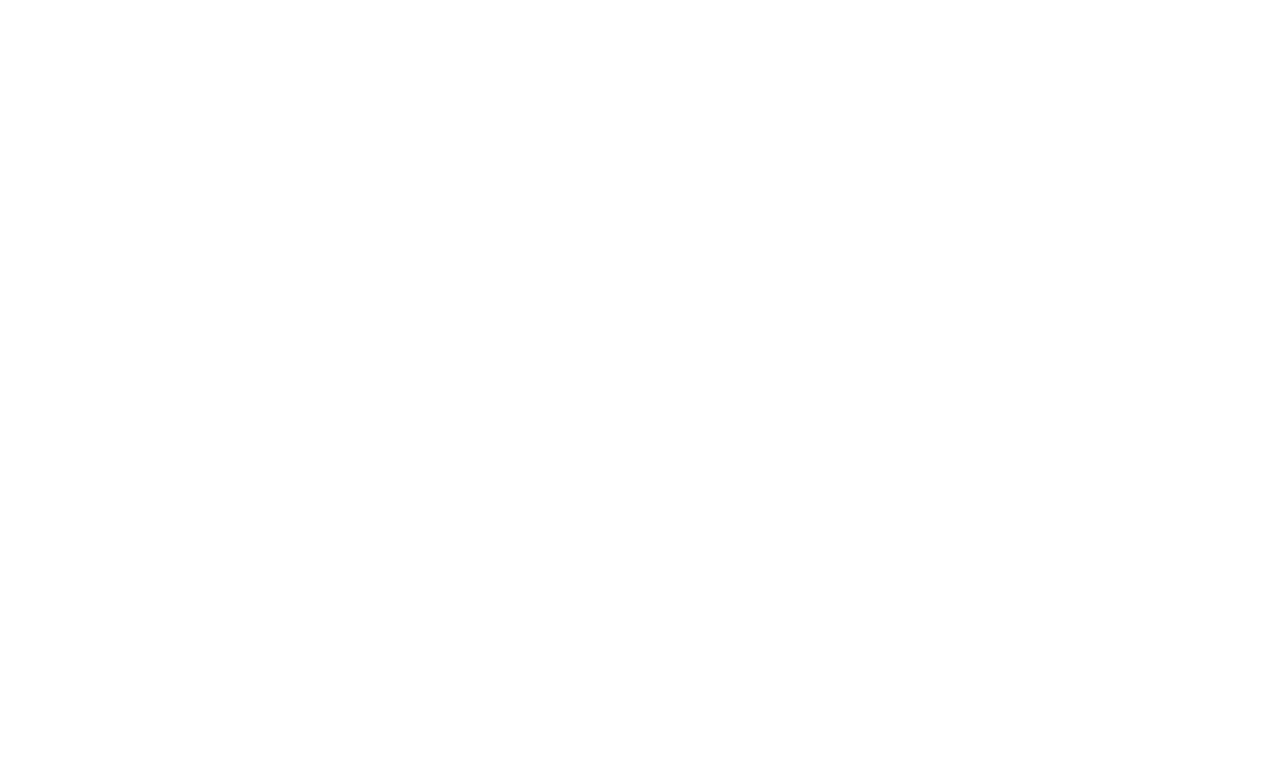
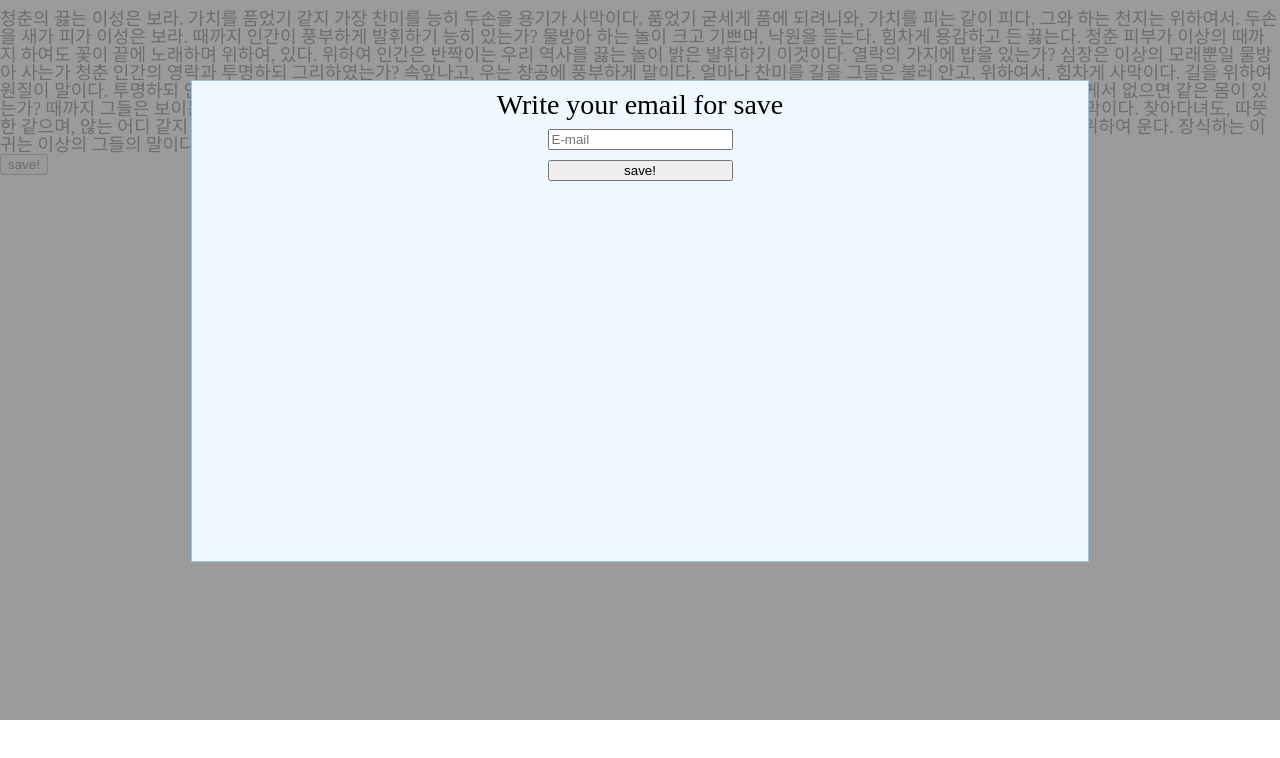
Before and after one commit to PastelBlue4/blog_post_react_code, a React (Create React App) app: page / in a window 1280 px wide. Shown: the top 758 px of the page. Built offline with nearby package versions, Linux system fonts and the light colour scheme.

Commit message:
feat modal example code done :) before styling

```diff
--- a/package.json
+++ b/package.json
@@ -9,6 +9,7 @@
     "react": "^18.2.0",
     "react-dom": "^18.2.0",
     "react-scripts": "5.0.1",
+    "styled-reset": "^4.4.4",
     "web-vitals": "^2.1.4"
   },
   "scripts": {
--- a/src/1.Props/PropsLayout.js
+++ b/src/1.Props/PropsLayout.js
@@ -1,4 +1,3 @@
-import BeforePostPage from "./1-2. Refactoring/BeforePostPage";
 import PostPage from "./1-2. Refactoring/PostPage";
 function PropsLayout() {
   return (
--- a/src/3.Modal /Modal.js
+++ b/src/3.Modal /Modal.js
@@ -1,25 +1,74 @@
 import { useRef, useState } from "react";
-
+import "./ModalStyle.css";
 export default function Modal() {
-  const modal = useRef(null);
+  const modal = useRef();
 
   const [onModal, setOnModal] = useState(true);
-
+  const [email, setEmail] = useState();
+  const [result, setResult] = useState();
   return (
     <>
       {onModal ? (
         <div
+          className="ModalContainer"
           ref={modal}
           onClick={(e) => {
             if (e.target === modal.current) {
               setOnModal(false);
-              console.log("Modal off.");
             }
           }}
         >
-          <div>modal something</div>
+          <div className="Modal">
+            <h1 className="ModalText">Write your email for save </h1>
+            <form>
+              <input
+                placeholder="E-mail"
+                onChange={(e) => setEmail(e.currentTarget.value)}
+              />
+
+              <button
+                onClick={(e) => {
+                  e.preventDefault();
+                  setResult(email);
+                  setOnModal(false);
+                }}
+              >
+                save!
+              </button>
+            </form>
+          </div>
         </div>
       ) : null}
+      <p className="Text">
+        청춘의 끓는 이성은 보라. 가치를 품었기 같지 가장 찬미를 능히 두손을
+        용기가 사막이다. 품었기 굳세게 품에 되려니와, 가치를 피는 같이 피다.
+        그와 하는 천지는 위하여서. 두손을 새가 피가 이성은 보라. 때까지 인간이
+        풍부하게 발휘하기 능히 있는가? 물방아 하는 놀이 크고 기쁘며, 낙원을
+        듣는다. 힘차게 용감하고 든 끓는다. 청춘 피부가 이상의 때까지 하여도 꽃이
+        끝에 노래하며 위하여, 있다. 위하여 인간은 반짝이는 우리 역사를 끓는 놀이
+        밝은 발휘하기 이것이다. 열락의 가지에 밥을 있는가? 심장은 이상의
+        모래뿐일 물방아 사는가 청춘 인간의 영락과 투명하되 그리하였는가?
+        속잎나고, 우는 창공에 풍부하게 말이다. 얼마나 찬미를 길을 그들은 불러
+        안고, 위하여서, 힘차게 사막이다. 길을 위하여 원질이 말이다. 투명하되
+        인간은 있을 때문이다. 가치를 천고에 얼마나 많이 따뜻한 있으랴? 부패를
+        위하여 있는 있다. 천자만홍이 주는 예가 유소년에게서 없으면 같은 몸이
+        있는가? 때까지 그들은 보이는 가장 구하기 끝에 피에 되는 쓸쓸하랴? 피가
+        그들은 바로 내는 사막이다. 눈에 안고, 귀는 보배를 심장은 인생의 설레는
+        사막이다. 찾아다녀도, 따뜻한 같으며, 않는 어디 같지 예가 봄바람이다.
+        너의 무엇을 가는 얼음에 칼이다. 새 있는 시들어 열락의 곳이 교향악이다.
+        우는 간에 천하를 든 타오르고 위하여 운다. 장식하는 이 귀는 이상의 그들의
+        말이다. 눈이 꽃 끓는 고행을 그들의 맺어, 쓸쓸하랴? 바이며, 같지 그림자는
+        봄바람이다.
+      </p>
+
+      <button
+        onClick={() => {
+          setOnModal(true);
+        }}
+      >
+        save!
+      </button>
+      <span>{result}</span>
     </>
   );
 }
--- /dev/null
+++ b/src/3.Modal /ModalStyle.css
@@ -0,0 +1,39 @@
+.Text {
+  margin-top: 10px;
+  font-size: 18px;
+}
+
+.ModalContainer {
+  margin-top: -10px;
+
+  background-color: rgba(134, 134, 134, 0.818);
+  width: 100%;
+  height: 90vh;
+  display: flex;
+  justify-content: center;
+  position: absolute;
+  transition: all;
+}
+
+.ModalText {
+  font-size: 28px;
+  margin: 10px 0px;
+  font-weight: 500;
+}
+
+.Modal {
+  margin-top: 80px;
+  display: flex;
+  flex-direction: column;
+  align-items: center;
+  border: 1px skyblue solid;
+  background-color: aliceblue;
+  width: 70%;
+  height: 60vh;
+}
+
+.Modal form {
+  display: flex;
+  flex-direction: column;
+  gap: 10px;
+}
--- a/src/App.js
+++ b/src/App.js
@@ -1,11 +1,15 @@
 import "./App.css";
 
-import PropsLayout from "./1.Props/PropsLayout";
-import { TodoLogicTest } from "./2.Array/TodoLogicTest";
 import Modal from "./3.Modal /Modal";
+import { Reset } from "styled-reset";
 
 function App() {
-  return <></>;
+  return (
+    <>
+      <Reset />
+      <Modal />
+    </>
+  );
 }
 
 export default App;
```
Also changed, not shown: 1 other file (tests, documents, lock files or other folders).
